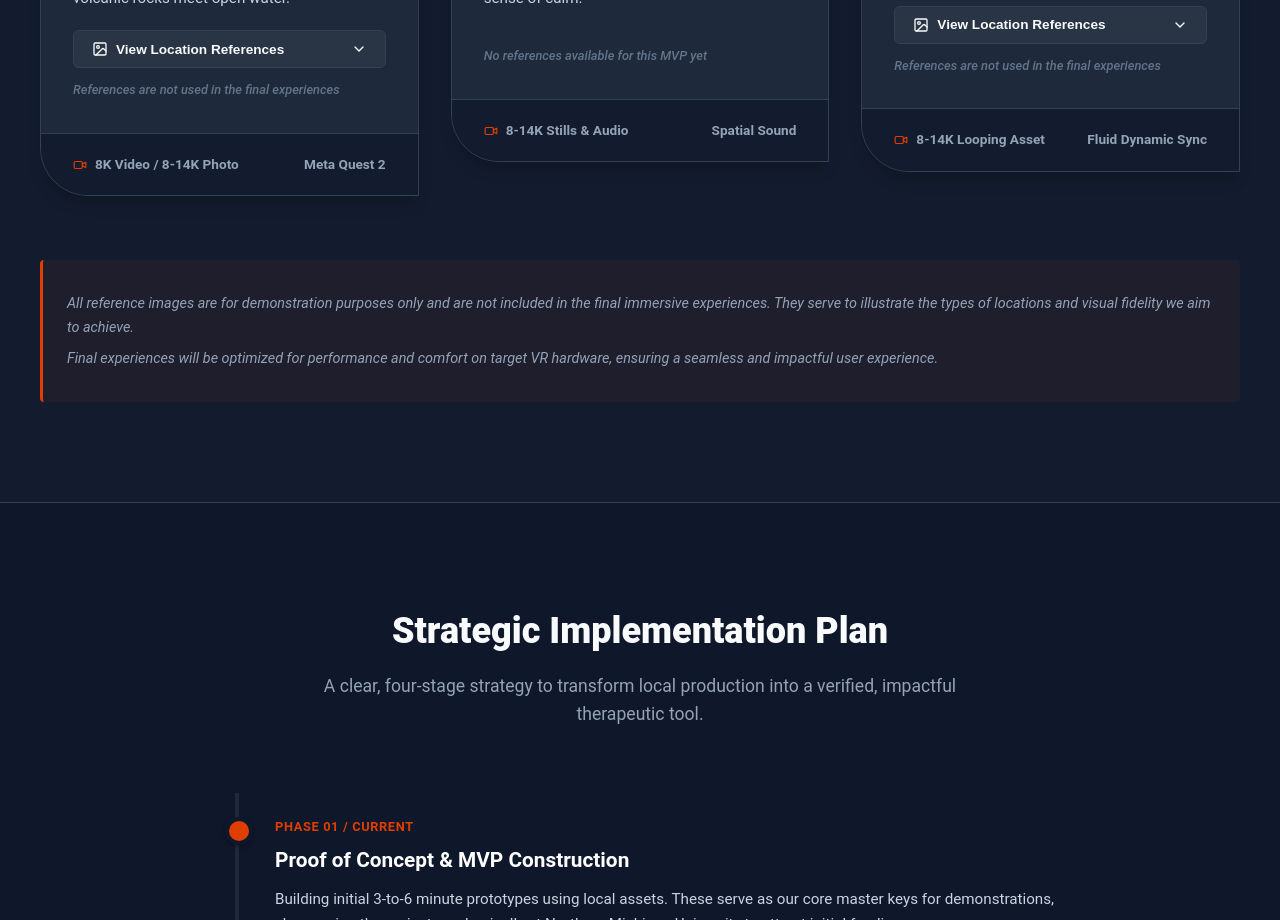
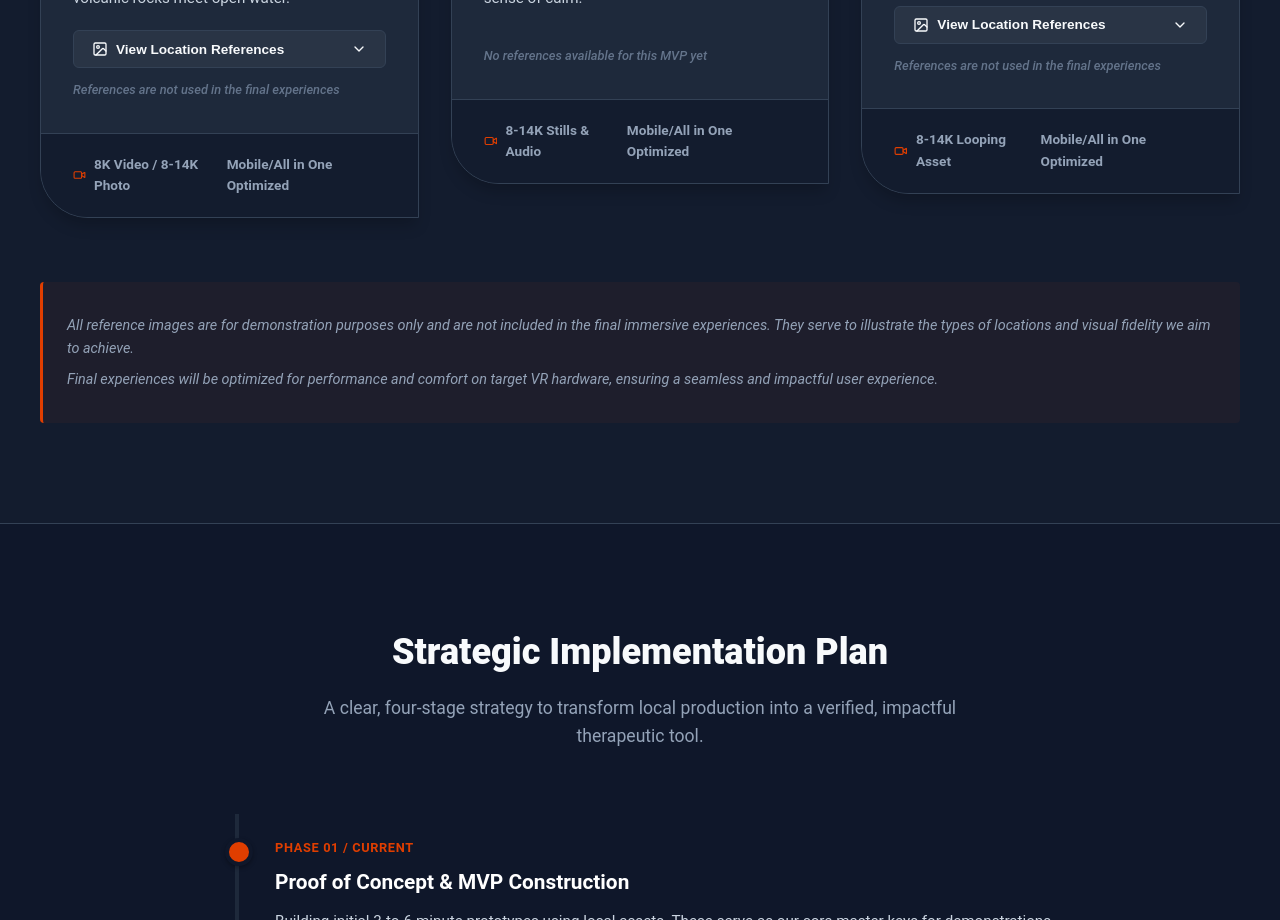
Before and after one commit to Thymester/ImmersiveHorizonFoundation, a React (Create React App) app: page / in a window 1280 px wide. Shown: the part 1800-2720 px from the top of the page. Built offline with nearby package versions, Linux system fonts and the light colour scheme.

Commit message:
Add files via upload

```diff
--- a/src/App.js
+++ b/src/App.js
@@ -333,7 +333,7 @@ export default function App() {
                   <Video size={14} />
                   <span>8K Video / 8-14K Photo</span>
                 </div>
-                <span>Meta Quest 2</span>
+                <span>Mobile/All in One Optimized</span>
               </div>
             </div>
 
@@ -352,7 +352,7 @@ export default function App() {
                   <Video size={14} />
                   <span>8-14K Stills & Audio</span>
                 </div>
-                <span>Spatial Sound</span>
+                <span>Mobile/All in One Optimized</span>
               </div>
             </div>
 
@@ -416,7 +416,7 @@ export default function App() {
                   <Video size={14} />
                   <span>8-14K Looping Asset</span>
                 </div>
-                <span>Fluid Dynamic Sync</span>
+                <span>Mobile/All in One Optimized</span>
               </div>
             </div>
 
```
